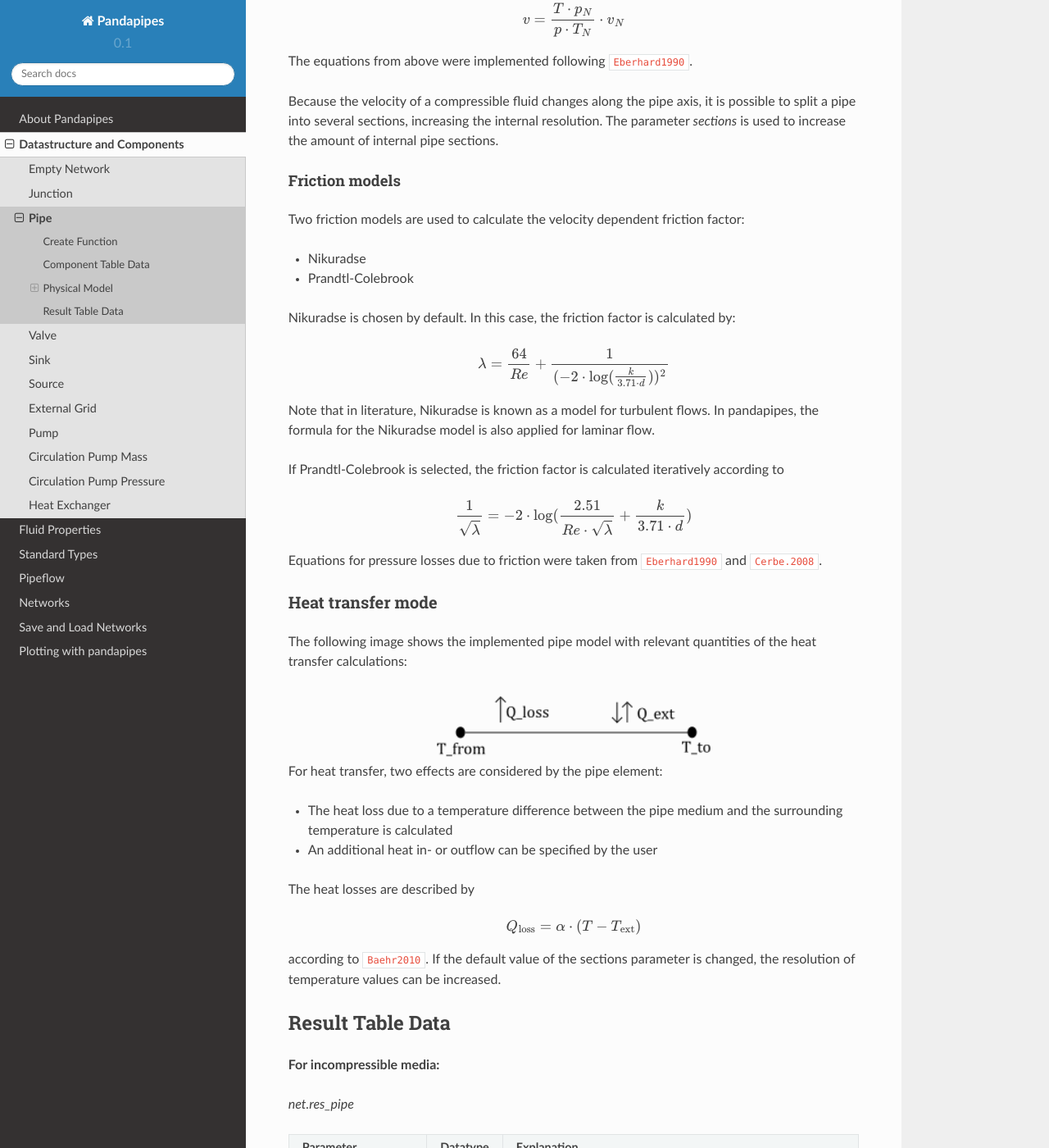
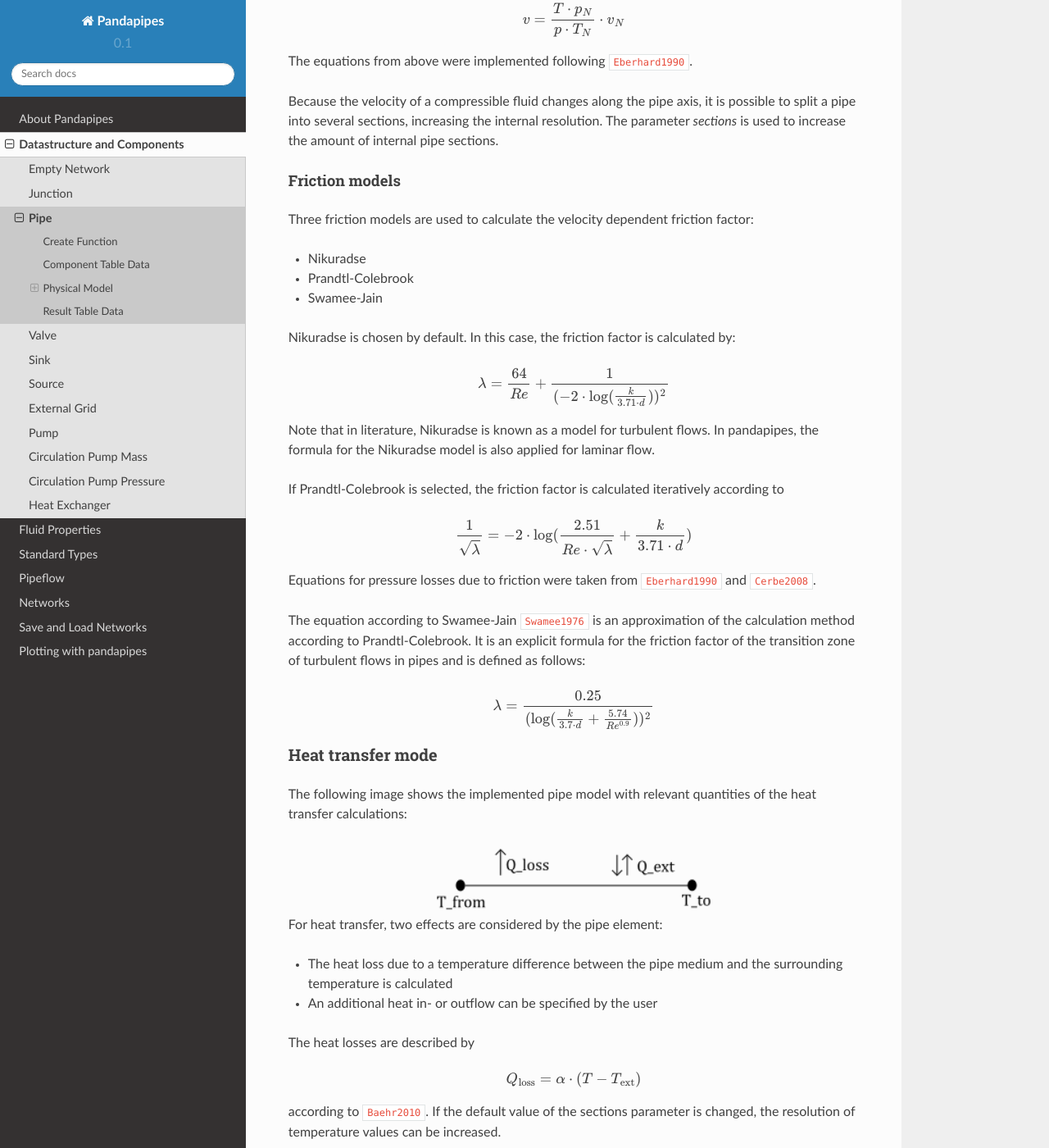
Before and after one commit to e2nIEE/pandapipes, a Sphinx documentation site: the page built from doc/source/components/pipe/pipe_component.rst, in a window 1280 px wide and 1400 px high, scrolled down 2299 px. Shown: the whole window at 82% size. Built offline with Sphinx 7.4.7 and the Read the Docs theme 2.0.0, drawn with Linux system fonts in a browser that asks for light colours; cross-references to code outside the pages are shown as plain code.

Commit message:
Swamee-Jain formula added to Pipe section of the documentation

```diff
--- a/doc/source/components/pipe/pipe_component.rst
+++ b/doc/source/components/pipe/pipe_component.rst
@@ -129,10 +129,11 @@
 Friction models
 ^^^^^^^^^^^^^^^
 
-Two friction models are used to calculate the velocity dependent friction factor:
+Three friction models are used to calculate the velocity dependent friction factor:
 
 - Nikuradse
 - Prandtl-Colebrook
+- Swamee-Jain
 
 Nikuradse is chosen by default. In this case, the friction factor is calculated by:
 
@@ -157,8 +158,18 @@
    \end{align*}
 
 Equations for pressure losses due to friction were taken from :cite:`Eberhard1990` and
-:cite:`Cerbe.2008`.
+:cite:`Cerbe2008`.
 
+The equation according to Swamee-Jain :cite:`Swamee1976` is an approximation of the calculation method according
+to Prandtl-Colebrook. It is an explicit formula for the friction factor of the transition
+zone of turbulent flows in pipes and is defined as follows:
+
+.. math::
+   :nowrap:
+
+   \begin{align*}
+    \lambda &= \frac{0.25}{(\log(\frac{k}{3.7 \cdot d} + \frac{5.74}{Re^{0.9}}))^2}\\
+   \end{align*}
 
 
 Heat transfer mode
--- a/doc/source/references.bib
+++ b/doc/source/references.bib
@@ -5,7 +5,6 @@
   author = {Eberhard, R. and Hüning, R.},
   edition = {Second}
 }
-
 
 @BOOK{Baehr2010,
   title = {Wärme- und Stoffübertragung},
@@ -31,7 +30,7 @@
   edition = {Third}
 }
 
-@book{Cerbe.2008,
+@BOOK{Cerbe2008,
  title = {Grundlagen der Gastechnik: Gasbeschaffung - Gasverteilung - Gasverwendung},
  publisher = {Hanser},
  year = {2008},
@@ -39,3 +38,12 @@
  address = {M{\"u}nchen and Wien},
  edition = {7th}
 }
+
+@BOOK{Swamee1976,
+ title = {Explicit Equations For Pipe-Flow Problems},
+ publisher = {Journal of the Hydraulics Division},
+ year = {1976},
+ editor = {Swamee, Prabhata K. and Jain, Akalank K.},
+ address = {USA},
+ edition = {Vol. 102, No. HY5. May, 1976}
+}
```
